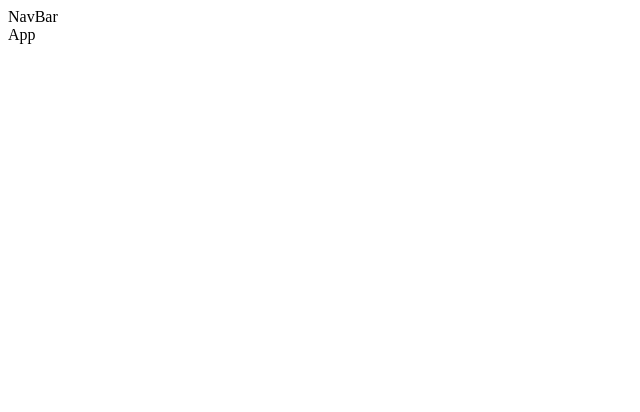
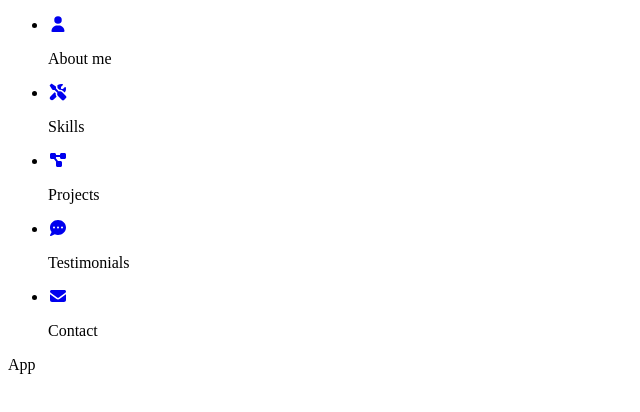
Before and after one commit to DetectiveGarcia/Portfolio, a React (Vite) app: page / in a window 1280 px wide. Shown: the top 412 px of the page, without its empty margins (0-640 px from the left). Built offline with nearby package versions, Linux system fonts and the light colour scheme.

Commit message:
feat(navbar): implemented basic list content with classnames + src folders inside src/components

```diff
--- a/src/App.tsx
+++ b/src/App.tsx
@@ -1,5 +1,5 @@
-import SectionLayout from "./layouts/SectionLayout";
-import NavBar from "./navbar/NavBar";
+import SectionLayout from "./components/layouts/SectionLayout";
+import NavBar from "./components/navbar/NavBar";
 
 const App = () => {
   return (
--- /dev/null
+++ b/src/components/navbar/NavBar.tsx
@@ -0,0 +1,50 @@
+import { FontAwesomeIcon } from "@fortawesome/react-fontawesome";
+import { faUser } from "@fortawesome/free-solid-svg-icons";
+import { faScrewdriverWrench } from "@fortawesome/free-solid-svg-icons";
+import { faDiagramProject } from "@fortawesome/free-solid-svg-icons";
+import { faCommentDots } from "@fortawesome/free-solid-svg-icons";
+import { faEnvelope } from "@fortawesome/free-solid-svg-icons";
+import "./navbar.css";
+
+const NavBar = () => {
+  return (
+    <header>
+      <nav id="side-nav">
+        <ul id="nav-links">
+          <li className="nav-link link-hovered">
+            <a href="#about-me">
+              <FontAwesomeIcon icon={faUser} />
+            </a>
+            <p className="hovered-text">About me</p>
+          </li>
+          <li className="nav-link link-hovered">
+            <a href="#skills">
+              <FontAwesomeIcon icon={faScrewdriverWrench} />
+            </a>
+            <p className="hovered-text">Skills</p>
+          </li>
+          <li className="nav-link link-hovered">
+            <a href="#project">
+              <FontAwesomeIcon icon={faDiagramProject} />
+            </a>
+            <p className="hovered-text">Projects</p>
+          </li>
+          <li className="nav-link link-hovered">
+            <a href="#project">
+              <FontAwesomeIcon icon={faCommentDots} />
+            </a>
+            <p className="hovered-text">Testimonials</p>
+          </li>
+          <li className="nav-link link-hovered">
+            <a href="#project">
+              <FontAwesomeIcon icon={faEnvelope} />
+            </a>
+            <p className="hovered-text">Contact</p>
+          </li>
+        </ul>
+      </nav>
+    </header>
+  );
+};
+
+export default NavBar;
--- a/src/navbar/NavBar.tsx
+++ /dev/null
@@ -1,8 +0,0 @@
-import "./navbar.css"
-const NavBar = () => {
-  return (
-    <header>NavBar</header>
-  )
-}
-
-export default NavBar
```
Also changed, not shown: src/components/layouts/SectionLayout.tsx (renamed from src/layouts/SectionLayout.tsx), src/components/navbar/navbar.css (added).
